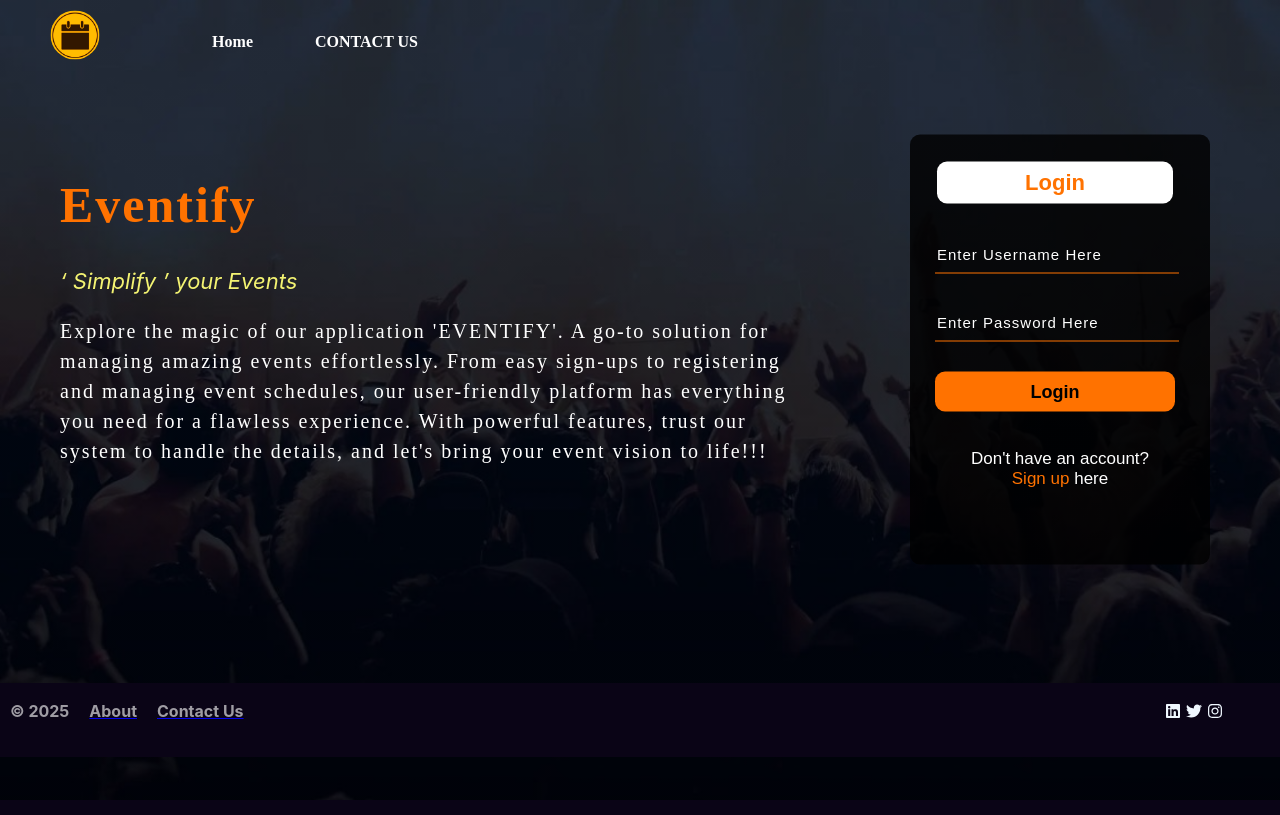
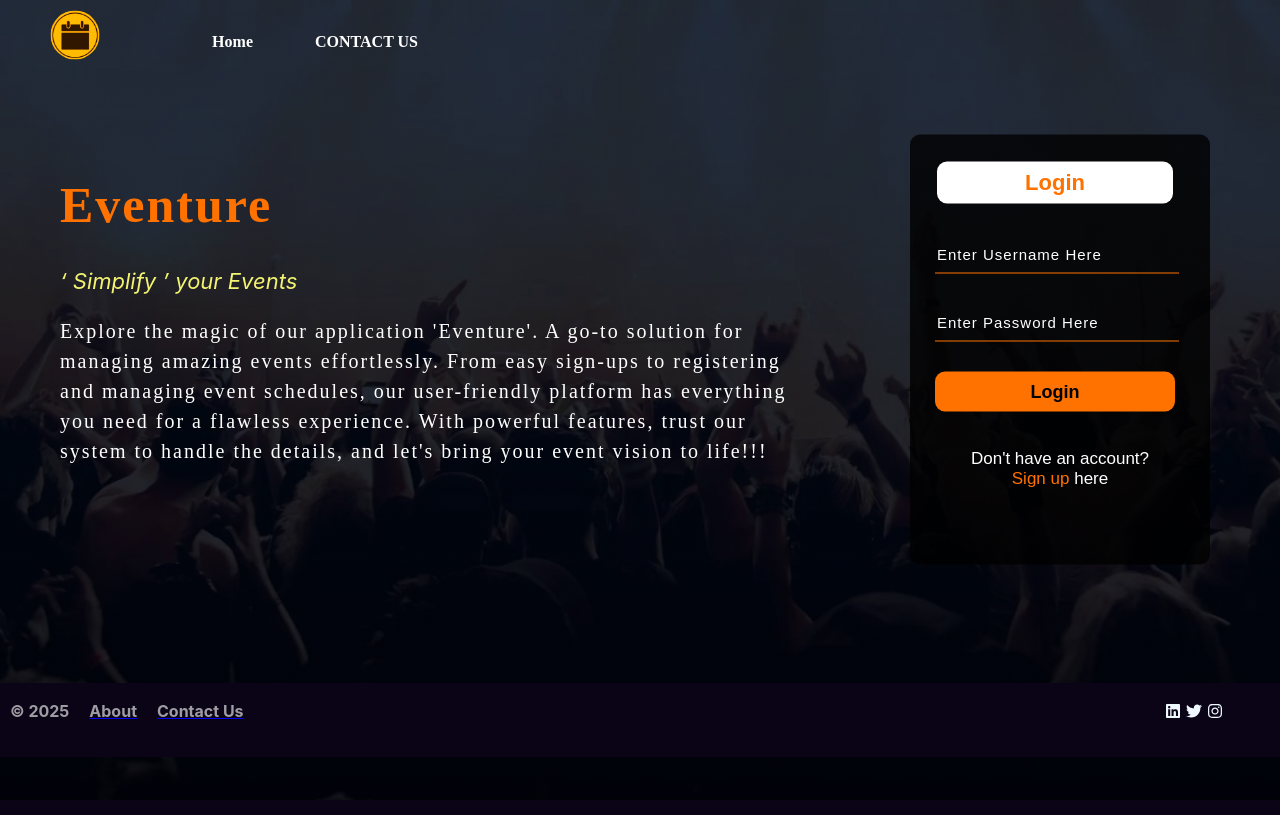
Before and after one commit to Ranjeetkumariiitbh/Eventure, a React (Create React App) app in the folder frontend/: page / in a window 1280 px wide. Built offline with nearby package versions, Linux system fonts and the light colour scheme; the HTML template or start-up script is replaced by a standard one.

Commit message:
Update Home.js

```diff
--- a/frontend/src/components/Home/Home.js
+++ b/frontend/src/components/Home/Home.js
@@ -18,12 +18,12 @@ export default function Home(props){
         return(
             <div class="content">
                 <div>
-                <h1>Eventify</h1>
+                <h1>Eventure</h1>
                     <p className="tagline">
                         <em> ‘ Simplify ’ your Events </em>
                     </p>
                     <p className="about">
-                    Explore the magic of our application 'EVENTIFY'.
+                    Explore the magic of our application 'Eventure'.
                     A go-to solution for managing amazing events effortlessly. From easy sign-ups to registering and managing event schedules, our user-friendly platform has everything you need for a flawless experience.
                     With powerful features, trust our system to handle the details, and let's bring your event vision to life!!!
                     </p>
```
